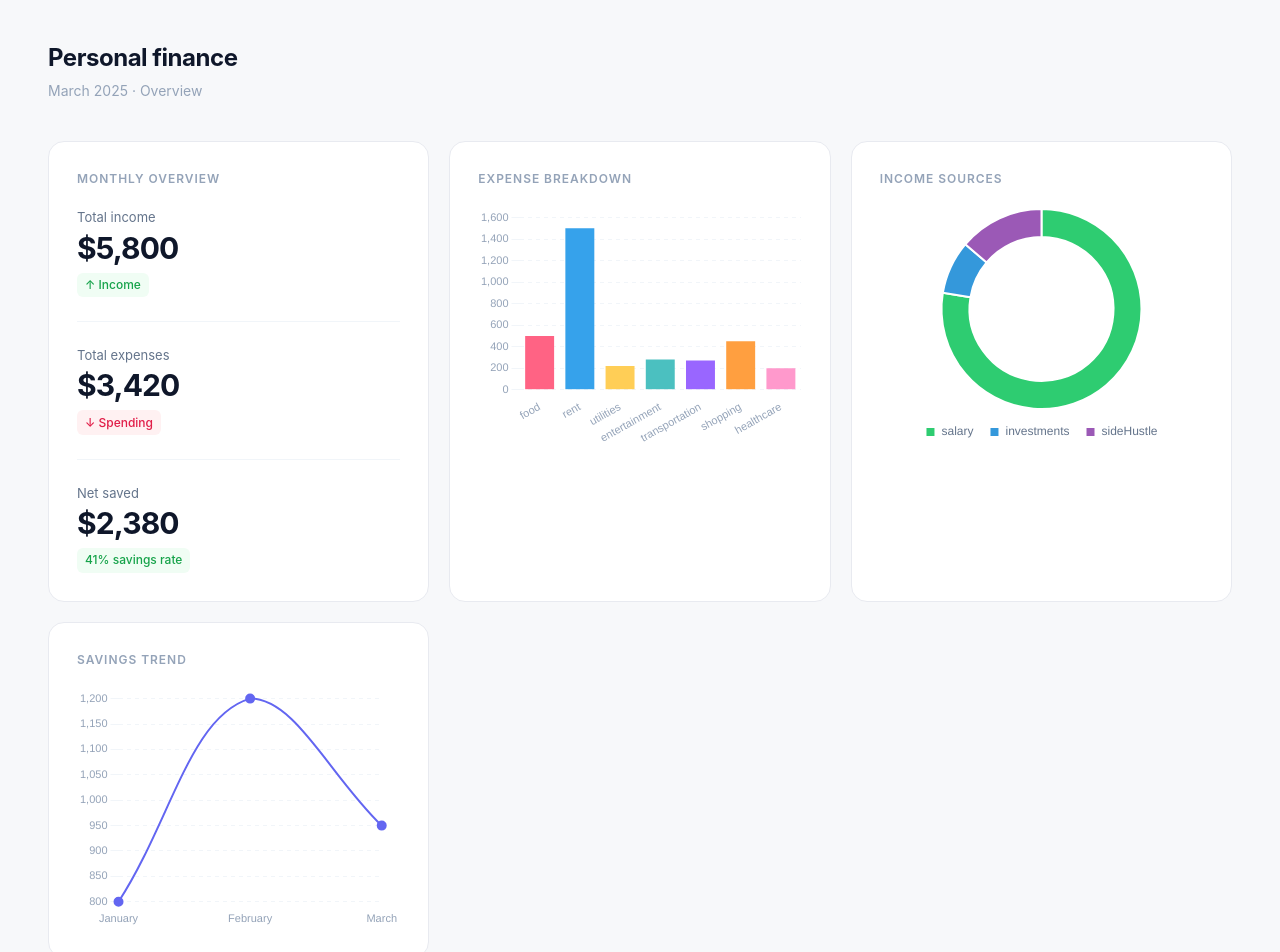
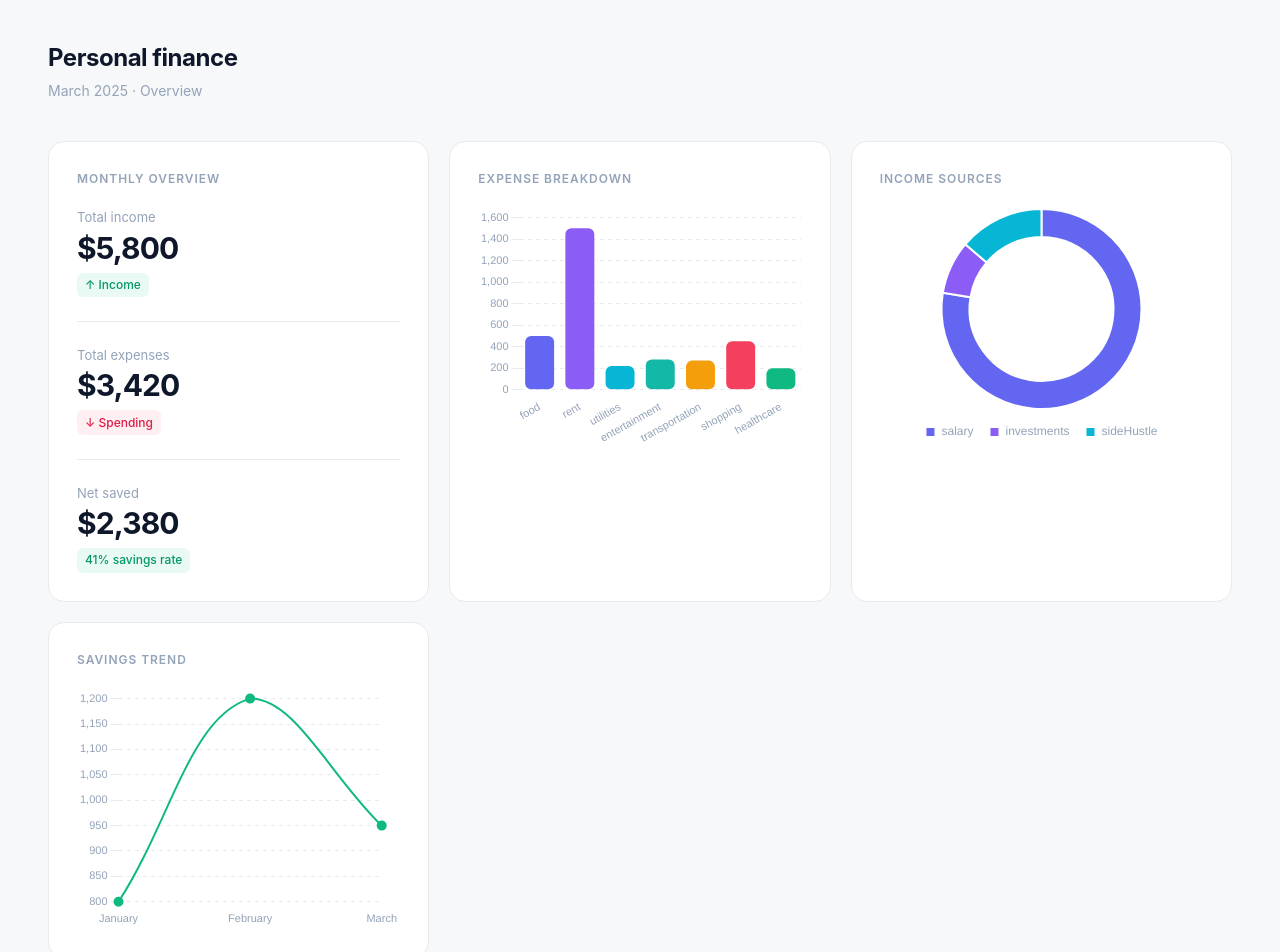
Before and after one commit to esikmalazman/prototyping-puzzles-designwithliz, a Next.js app: page /prototypes/finance-dashboard in a window 1280 px wide. Shown: the top 952 px of the page. Built offline with nearby package versions, Linux system fonts and the light colour scheme.

Commit message:
set consistent color for dashboard

```diff
--- a/app/prototypes/finance-dashboard/page.tsx
+++ b/app/prototypes/finance-dashboard/page.tsx
@@ -21,7 +21,7 @@ import {
 } from 'chart.js';
 import { Bar, Doughnut, Line } from 'react-chartjs-2';
 import styles from './styles.module.css';
-import { monthlyExpenses, incomeData, savingsHistory, categoryColors } from './data';
+import { monthlyExpenses, incomeData, savingsHistory } from './data';
 
 ChartJS.register(
   CategoryScale,
@@ -35,39 +35,49 @@ ChartJS.register(
   LineElement
 );
 
+const PALETTE = {
+  indigo:  '#6366f1',
+  violet:  '#8b5cf6',
+  cyan:    '#06b6d4',
+  teal:    '#14b8a6',
+  amber:   '#f59e0b',
+  rose:    '#f43f5e',
+  emerald: '#10b981',
+};
+
 export default function FinanceDashboard() {
-  // Calculate total income and expenses
   const totalIncome = Object.values(incomeData).reduce((acc, curr) => acc + curr, 0);
   const totalExpenses = Object.values(monthlyExpenses.march).reduce((acc, curr) => acc + curr, 0);
 
-  // Prepare data for monthly expenses chart
   const expenseChartData = {
     labels: Object.keys(monthlyExpenses.march),
     datasets: [{
       label: 'March expenses',
       data: Object.values(monthlyExpenses.march),
-      backgroundColor: Object.values(categoryColors),
+      backgroundColor: Object.values(PALETTE),
+      borderRadius: 6,
+      borderSkipped: false,
     }]
   };
 
-  // Prepare data for income breakdown
   const incomeChartData = {
     labels: Object.keys(incomeData),
     datasets: [{
       data: Object.values(incomeData),
-      backgroundColor: ['#2ecc71', '#3498db', '#9b59b6'],
+      backgroundColor: [PALETTE.indigo, PALETTE.violet, PALETTE.cyan],
     }]
   };
 
-  // Prepare data for savings trend
   const savingsChartData = {
     labels: savingsHistory.map(item => item.month),
     datasets: [{
       label: 'Monthly savings',
       data: savingsHistory.map(item => item.amount),
-      borderColor: '#2ecc71',
+      borderColor: PALETTE.emerald,
+      backgroundColor: 'rgba(16, 185, 129, 0.06)',
+      pointBackgroundColor: PALETTE.emerald,
       tension: 0.4,
-      fill: false,
+      fill: true,
     }]
   };
 
@@ -130,7 +140,7 @@ export default function FinanceDashboard() {
                     ticks: { color: '#94a3b8', font: { size: 11 } },
                   },
                   y: {
-                    grid: { color: '#f1f5f9' },
+                    grid: { color: '#e8eaf0' },
                     border: { display: false, dash: [4, 4] },
                     ticks: { color: '#94a3b8', font: { size: 11 } },
                   },
@@ -153,7 +163,7 @@ export default function FinanceDashboard() {
                   legend: {
                     position: 'bottom',
                     labels: {
-                      color: '#64748b',
+                      color: '#94a3b8',
                       font: { size: 12 },
                       padding: 16,
                       boxWidth: 10,
@@ -181,13 +191,9 @@ export default function FinanceDashboard() {
                 ...savingsChartData,
                 datasets: [{
                   ...savingsChartData.datasets[0],
-                  borderColor: '#6366f1',
-                  backgroundColor: 'rgba(99, 102, 241, 0.06)',
-                  pointBackgroundColor: '#6366f1',
                   pointRadius: 4,
                   pointHoverRadius: 6,
                   borderWidth: 2,
-                  fill: true,
                 }]
               }}
               options={{
@@ -210,7 +216,7 @@ export default function FinanceDashboard() {
                     ticks: { color: '#94a3b8', font: { size: 11 } },
                   },
                   y: {
-                    grid: { color: '#f1f5f9' },
+                    grid: { color: '#e8eaf0' },
                     border: { display: false, dash: [4, 4] },
                     ticks: { color: '#94a3b8', font: { size: 11 } },
                   },
--- a/app/prototypes/finance-dashboard/styles.module.css
+++ b/app/prototypes/finance-dashboard/styles.module.css
@@ -66,7 +66,7 @@
 
 .statLabel {
   font-size: 0.8125rem;
-  color: #64748b;
+  color: #94a3b8;
   font-weight: 400;
 }
 
@@ -99,18 +99,18 @@
 }
 
 .badgeGreen {
-  background-color: #f0fdf4;
-  color: #16a34a;
+  background-color: rgba(16, 185, 129, 0.09);
+  color: #059669;
 }
 
 .badgeRed {
-  background-color: #fff1f2;
+  background-color: rgba(225, 29, 72, 0.07);
   color: #e11d48;
 }
 
 .divider {
   height: 1px;
-  background-color: #f1f5f9;
+  background-color: #e8eaf0;
   margin: 0.25rem 0;
 }
 
```
